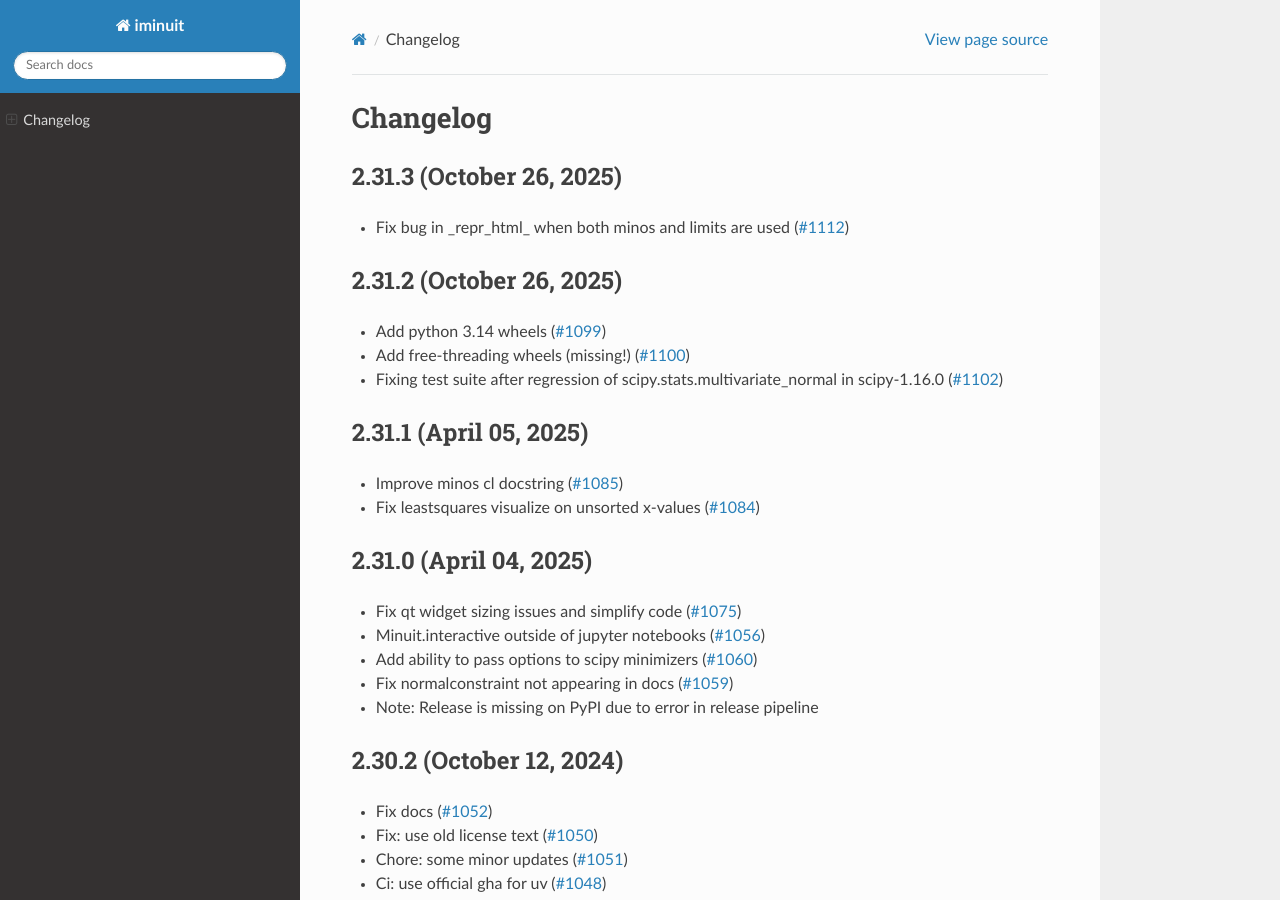
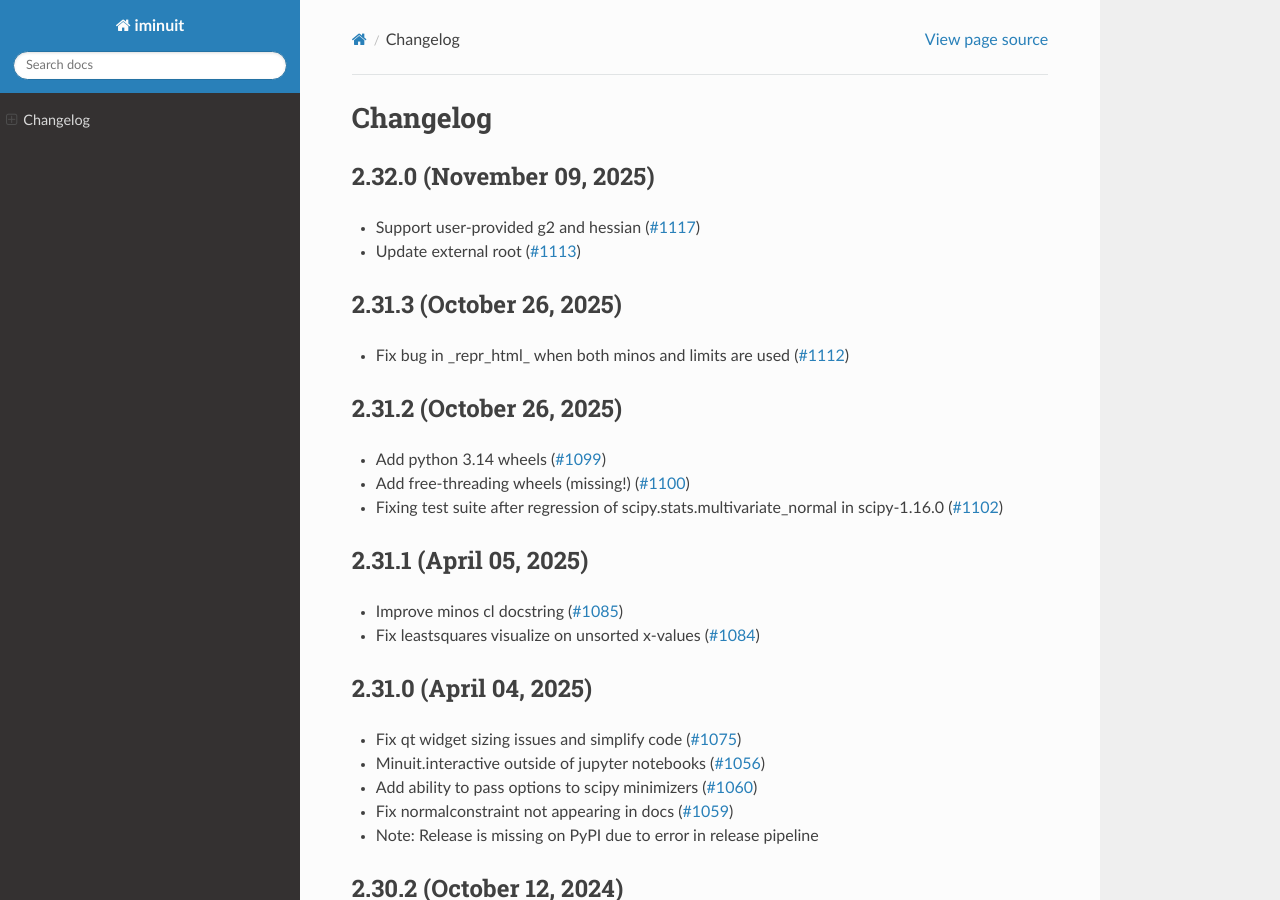
Before and after one commit to scikit-hep/iminuit, a Sphinx documentation site: the page built from doc/changelog.rst, in a window 1280 px wide and 900 px high. Built offline with Sphinx 7.4.7 and the Read the Docs theme 3.1.0, drawn with Linux system fonts in a browser that asks for light colours; pages that are not in the unit, such as notebooks, are missing from menus.

Commit message:
bump version and changelog

```diff
--- a/doc/changelog.rst
+++ b/doc/changelog.rst
@@ -4,6 +4,11 @@
 
 Changelog
 =========
+
+2.32.0 (November 09, 2025)
+--------------------------
+- Support user-provided g2 and hessian (`#1117 <https://github.com/scikit-hep/iminuit/pull/1117>`_)
+- Update external root (`#1113 <https://github.com/scikit-hep/iminuit/pull/1113>`_)
 
 2.31.3 (October 26, 2025)
 -------------------------
--- a/pyproject.toml
+++ b/pyproject.toml
@@ -5,7 +5,7 @@ build-backend = "scikit_build_core.build"
 [project]
 name = "iminuit"
 description = "Jupyter-friendly Python frontend for MINUIT2 in C++"
-version = "2.31.3"
+version = "2.32.0"
 maintainers = [{ name = "Hans Dembinski", email = "hans.dembinski@gmail.com" }]
 readme = "README.rst"
 requires-python = ">=3.9"
```
